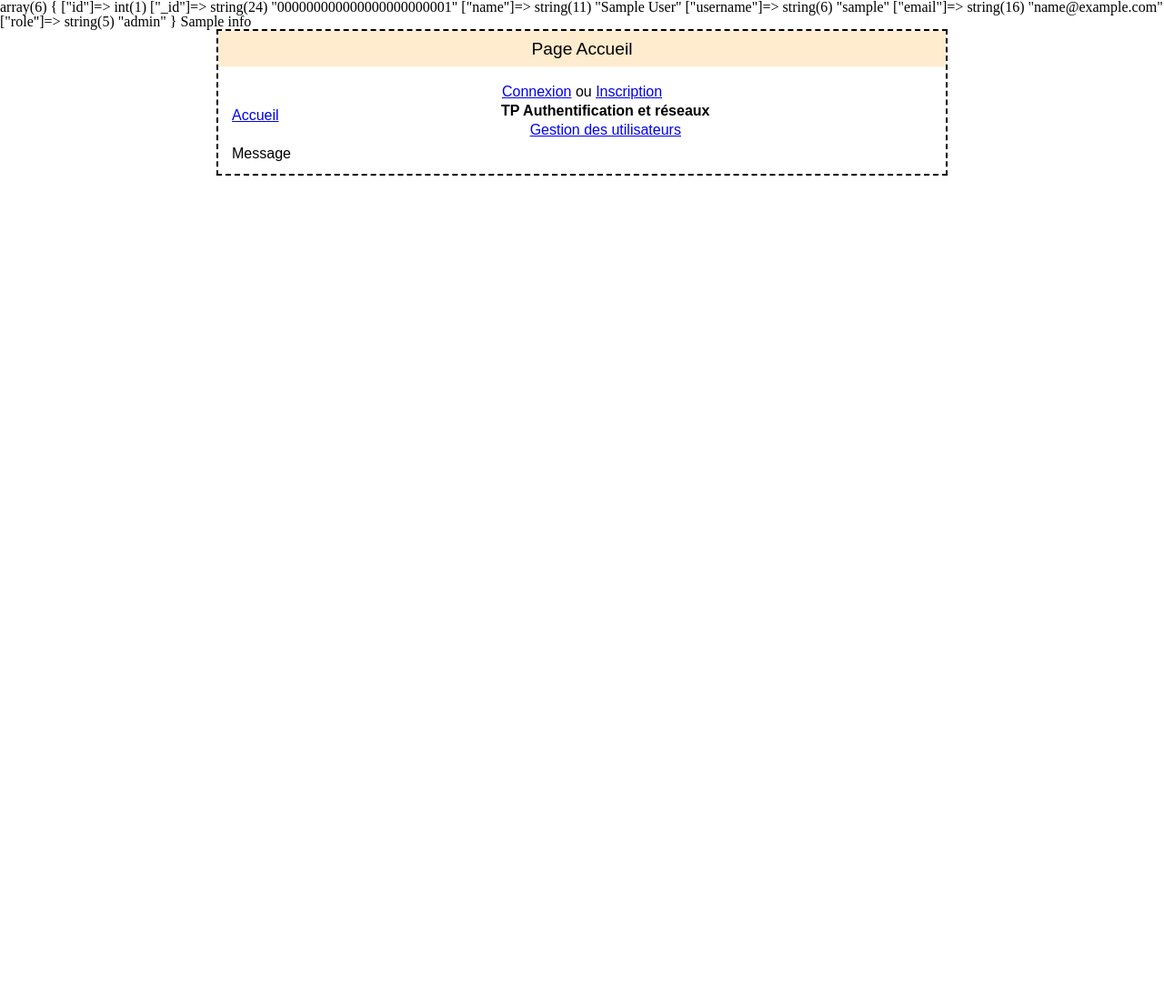
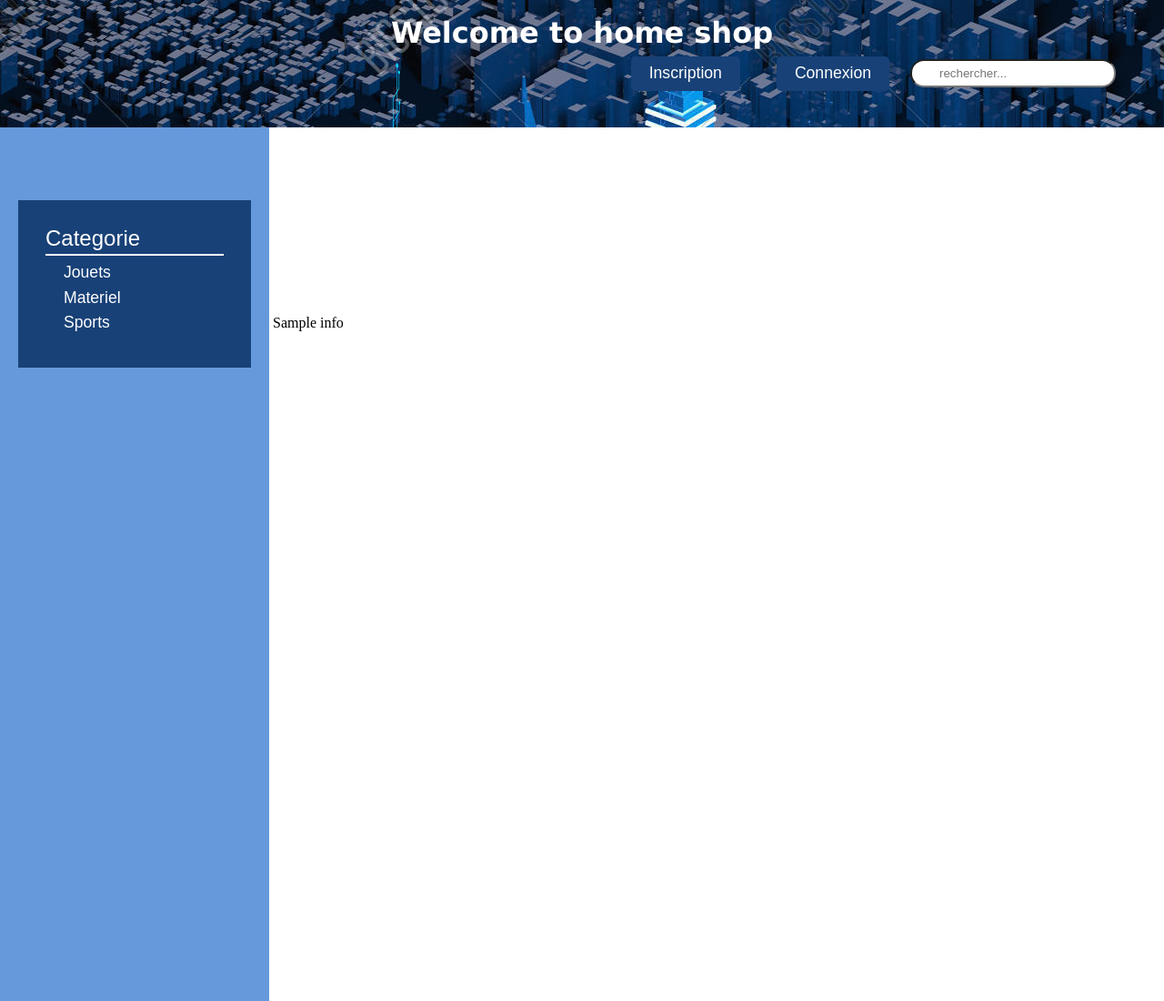
Before and after one commit to Kioup/E_boutique_MVC, a PHP site: template View/main.php in a window 1280 px wide. Shown: the whole page at 91% size. Before the commit the page ends 193 px from the top, so only its background shows below. Run offline with PHP 8.4, Linux system fonts and the light colour scheme; the visitor is signed in with stand-in values (Sample User, id 1); the template is opened without the code that fills it: most values are stand-ins (such as "Sample title", 1, 10 or a date in 2020); some libraries are stand-ins or nearby versions.

Commit message:
un peu de style

```diff
--- a/CSS/style.css
+++ b/CSS/style.css
@@ -42,6 +42,94 @@ table {
 	border-spacing: 0;
 }
 
+/*
+
+size
+
+*/
+
+html, body {
+    height: 100%;
+}
+
+/* Header */
+
+header {
+    display: block;
+    padding: 20px 50px;
+    min-height: 100px;
+    background-color: #2576C5;
+    background-image: url("../Images/147857732.jpg");
+}
+
+header h1 {
+    margin: 0 auto;
+    width: 100%;
+    text-align: center;
+    font-family: Verdana;
+    font-size: 2em;
+    font-weight: bold;
+    color: white;
+}
+
+header div a {
+    display: inline-block;
+    padding: 10px 20px;
+    float: right;
+    background-color: #184177;
+    margin: 0 20px;
+    border-radius: 5px;
+    color: white;
+    text-decoration: none;
+    font-family: Arial;
+    font-size: 1.1em;
+}
+
+div {
+    padding: 10px 0;
+}
+
+header div input {
+    padding:6px 15px 6px 30px;
+	margin:3px;
+	background: url('../images/search.png') no-repeat 8px 6px;
+    background-color: white;
+	border-radius:15px;
+    float: right;
+	-moz-border-radius:15px;
+	-webkit-border-radius:15px;
+}
+
+/* aside */
+
+aside {
+    display: inline-block;
+    width: 20%;
+    min-height: 100%;
+    padding: 80px 20px;
+    background-color: #6699DB;
+}
+
+aside .carte {
+    background-color: #184177;
+    padding: 30px;
+}
+
+aside .carte h2 {
+    color: white;
+    font-family: Arial;
+    font-size: 1.5em;
+    padding-bottom: 5px;
+    border-bottom: solid 2px white;
+}
+
+aside .carte li {
+    color: white;
+    margin : 10px 20px;
+    font-family: Arial;
+    font-size: 1.1em;
+}
+
 /* Formulaire */
 
 .Boite {
--- a/View/main.php
+++ b/View/main.php
@@ -8,13 +8,30 @@
 <link rel="stylesheet" type="text/css" href="./CSS/style.css">
 </head>
 
+<header>
+    <h1>Welcome to home shop</h1>
+    <div>
+        <input type="search" placeholder="rechercher...">
+        <a href="">Connexion</a>
+        <a href="">Inscription</a>
+    </div>
+</header>
+<aside>
+    <div class="carte">
+        <h2>Categorie</h2>
+        <ul>
+            <li>Jouets</li>
+            <li>Materiel</li>
+            <li>Sports</li>
+        </ul>
+    </div>
+</aside>
 <body>
 
     <?php
         session_start();
         if(isset($_SESSION['user'])){
             $user = $_SESSION["user"];
-            var_dump($user);
         }
 
         echo $info;
@@ -23,17 +40,21 @@
         }
         else {
         ?>
+
+
+<!--
         <div class="Boite">
             <h2>Page Accueil</h2>
             <form>
-            <p><a href=<?php if(isset($_SESSION['user'])){echo 'index.php?ctrl=user&action=doLogin';
-        }else { echo 'index.php?ctrl=user&action=login';}?>>Connexion</a> ou <a href="#">Inscription</a></p>
+            <p><a href=<? php // if(isset($_SESSION['user'])){ // echo 'index.php?ctrl=user&action=doLogin';
+         // }else { echo 'index.php?ctrl=user&action=login';}?>>Connexion</a> ou <a href="#">Inscription</a></p>
                 <p class="Home"><a href="index.php">Accueil</a></p>
             <p><strong>TP Authentification et réseaux</strong></p>
             <p><a href="#">Gestion des utilisateurs</a></p>
             <p class="Home">Message</p>
             </form>
         </div>
+-->
     <?php
         }
     ?>
```
Also changed, not shown: Images/0_b57a8_4e20c5f8_L.png (added), Images/147857732.jpg (added), Images/Basketball.png (added), Images/PNGPIX-COM-Snowboard-PNG-Transparent-Image.png (added), Images/double-hockey-stick-hi.png (added), Images/gloves_PNG8311.png (added), Images/search.png (added).
